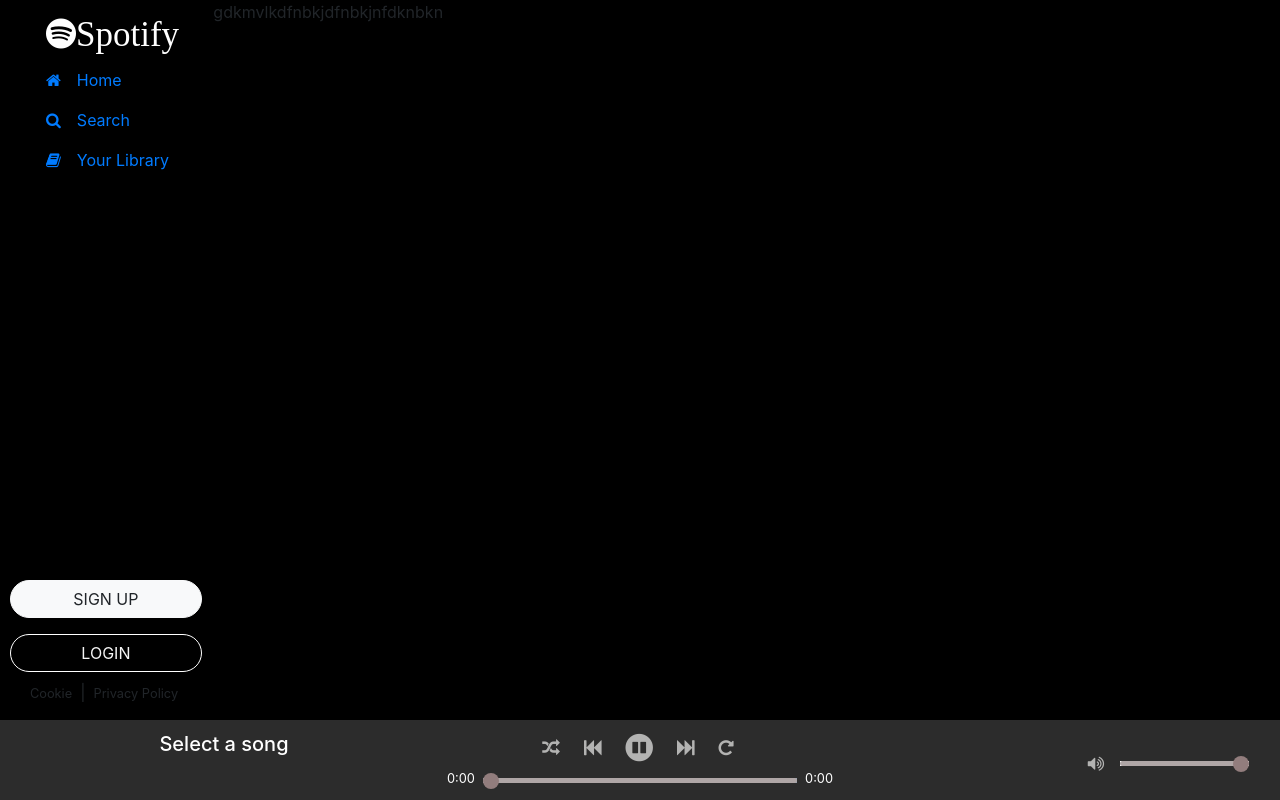
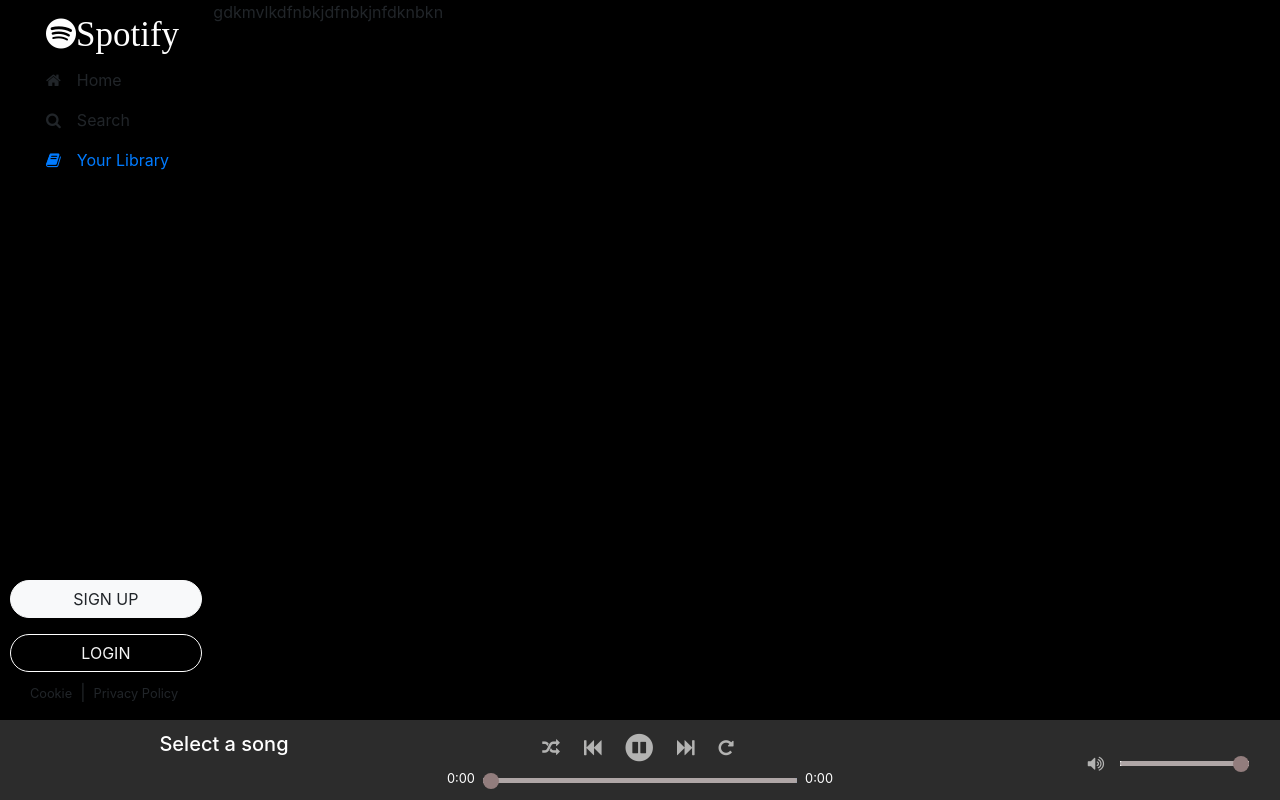
Before and after one commit to alekszone/FridayChallenge, a React (Create React App) app: page /search in a window 1280 px wide. Built offline with nearby package versions, Linux system fonts and the light colour scheme.

Commit message:
Update NavBar.jsx

```diff
--- a/src/component/HomePage/NavBar.jsx
+++ b/src/component/HomePage/NavBar.jsx
@@ -3,7 +3,7 @@
 import Styles from "../style.module.css";
 import { withRouter } from "react-router-dom";
 
-const NavBar = () => {
+const NavBar = (props) => {
   return (
     <Navbar expand="md">
       <Navbar.Toggle aria-controls="hello" style={{ marginLeft: "auto" }} />
@@ -20,18 +20,24 @@
                 </i>
               </li>
               <li className="mt-3  nav-item active">
-                <a href="/">
+                <a
+                  onClick={() => props.history.push("/")}
+                  style={{ cursor: "pointer" }}
+                >
                   <i className="fa fa-home mr-3" />
                   Home
                 </a>
               </li>
               <li className="mt-3  nav-item">
-                <a href="search">
+                <a
+                  onClick={() => props.history.push("/search")}
+                  style={{ cursor: "pointer" }}
+                >
                   <i class="fa fa-search mr-3"></i>Search
                 </a>
               </li>
               <li className="mt-3  nav-item">
-                <a href="playlist.html">
+                <a href="playlist.html" style={{ cursor: "pointer" }}>
                   <i class="fa fa-book  mr-3"></i>Your Library
                 </a>
               </li>
@@ -75,4 +81,4 @@
     </Navbar>
   );
 };
-export default NavBar;
+export default withRouter(NavBar);
```
